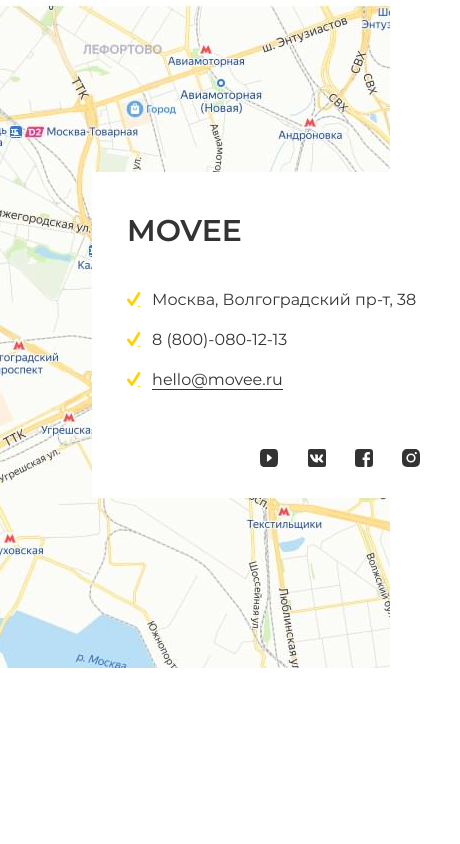
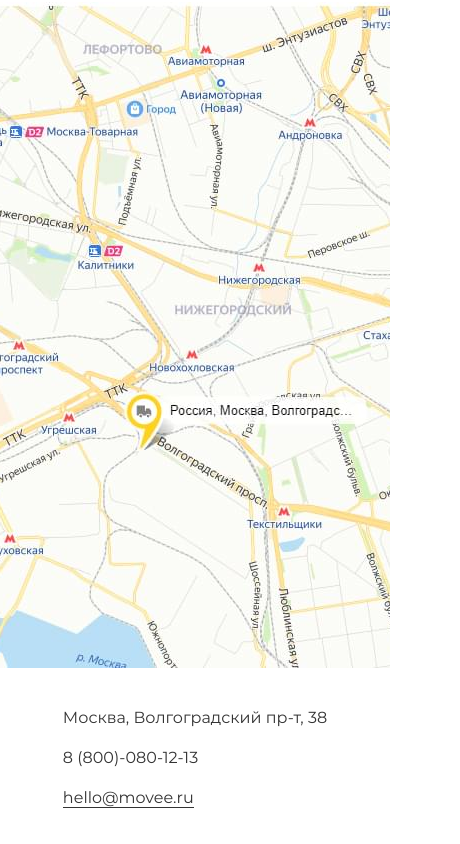
Before and after one commit to Barsoom-coder/MOVEE, a website: page app/index.html in a window 390 px wide. Shown: the part 3581-4425 px from the top of the page, 460 px wide, since content can reach past the window. Before the commit the page ends 4249 px from the top, so only its background shows below. Drawn offline with Linux system fonts and the light colour scheme.

Commit message:
finished the map section

```diff
--- a/app/index.html
+++ b/app/index.html
@@ -620,8 +620,7 @@
 			<section class="map">
 				<div class="container">
 					<div class="map__block" id="map_container">
-						<script id="ymap_lazy" data-skip-moving="true" type="text/javascript" charset="utf-8" async data-src="https://api-maps.yandex.ru/services/constructor/1.0/js/?um=constructor%3A1ceb2aa9d0dd819a707c93ffdaafc3d0a63ac3feb80ba72a73ebc9b352613fb0&amp;width=100%25&amp;height=666&amp;lang=ru_RU&amp;scroll=true">
-						</script>
+						<script id="ymap_lazy"  type="text/javascript" charset="utf-8" async data-src="https://api-maps.yandex.ru/services/constructor/1.0/js/?um=constructor%3A1ceb2aa9d0dd819a707c93ffdaafc3d0a63ac3feb80ba72a73ebc9b352613fb0&amp;width=100%25&amp;height=666&amp;lang=ru_RU&amp;scroll=true"></script>
 					</div>
 
 						<div class="map__contacts contacts-block">
--- a/app/js/app.js
+++ b/app/js/app.js
@@ -103,24 +103,24 @@
 
 // ===================================================================================
 
-// let map_container = document.getElementById('map_container');
-// let options_map = {
-// 		once: true,//once start, thereafter destroy listener
-// 		passive: true,
-// 		capture: true
-// };
-// map_container.addEventListener('click', start_lazy_map, options_map);
-// map_container.addEventListener('mouseover', start_lazy_map, options_map);
-// map_container.addEventListener('touchstart', start_lazy_map, options_map);
-// map_container.addEventListener('touchmove', start_lazy_map, options_map);
+let map_container = document.getElementById('map_container');
+let options_map = {
+		once: true,//once start, thereafter destroy listener
+		passive: true,
+		capture: true
+};
+map_container.addEventListener('click', start_lazy_map, options_map);
+map_container.addEventListener('mouseover', start_lazy_map, options_map);
+map_container.addEventListener('touchstart', start_lazy_map, options_map);
+map_container.addEventListener('touchmove', start_lazy_map, options_map);
 
-// let map_loaded = false;
-// function start_lazy_map() {
-// 		if (!map_loaded) {
-// 				let map_block = document.getElementById('ymap_lazy');
-// 				map_loaded = true;
-// 				map_block.setAttribute('src', map_block.getAttribute('data-src'));
-// 				map_block.removeAttribute('data_src');
-// 				console.log('loaded');
-// 		}
-// }
+let map_loaded = false;
+function start_lazy_map() {
+		if (!map_loaded) {
+				let map_block = document.getElementById('ymap_lazy');
+				map_loaded = true;
+				map_block.setAttribute('src', map_block.getAttribute('data-src'));
+				map_block.removeAttribute('data_src');
+				console.log('loaded');
+		}
+}
--- a/app/sass/_map.sass
+++ b/app/sass/_map.sass
@@ -53,6 +53,104 @@
 				margin: 0
 				text-align: right
 			&__item-social
-				padding-right: 25px
+				margin-right: 25px
+				&:hover
+					.changeColor
+						transition: all 0.3s ease-out
+						fill: $redOrange
 				&:last-child
-					padding-right: 0
+					margin-right: 0
+
+@media screen and ( max-width: 1700px )
+	.map
+		&__contacts
+			left: 20%
+			.contacts-block
+
+@media screen and ( max-width: 1550px )
+	.map
+		&__contacts
+			left: 17%
+			.contacts-block
+
+@media screen and ( max-width: 1385px )
+	.map
+		&__contacts
+			left: 14%
+			.contacts-block
+
+@media screen and ( max-width: 1250px )
+	.map
+		&__contacts
+			left: 11%
+			.contacts-block
+
+@media screen and ( max-width: 1145px )
+	.map
+		&__contacts
+			left: 7%
+			.contacts-block
+
+@media screen and ( max-width: 1050px )
+	.map
+		&__contacts
+			left: 15px
+			.contacts-block
+
+@media screen and ( max-width: 900px )
+	.map
+		&__contacts
+			left: 15px
+			top: 15px
+			transform: translateY(0%)
+			.contacts-block
+
+@media screen and ( max-width: 660px )
+	.map
+		&__contacts
+			display: flex
+			flex-direction: column
+			align-items: center
+			position: static
+			width: 100%
+			height: 100%
+			min-width: 200px
+			min-height: 50px
+			padding-left: 0px
+			padding-top: 20px
+			padding-right: 0px
+			padding-bottom: 20px
+			.contacts-block
+				&__logo
+					display: none
+					padding-bottom: 0px
+				&__list
+				&__item
+					position: relative
+					@include text
+					padding-left: 0px
+					display: block
+					padding-bottom: 19px
+					&::before
+						display: none
+					&:last-child
+						padding-bottom: 0px
+					&:first-child
+						padding-top: 19px
+				&__mail
+					border-bottom: 1px solid $mineShaft
+					&:hover
+						border-bottom: 1px solid $redOrange
+				&__list-social
+					display: none
+					padding: 0
+					margin: 0
+					text-align: right
+				&__item-social
+					margin-right: 25px
+					&:hover
+						.changeColor
+							transition: all 0.3s ease-out
+							fill: $redOrange
+					&:last-child
+						margin-right: 0
--- a/app/sass/_order.sass
+++ b/app/sass/_order.sass
@@ -123,7 +123,7 @@
 					cursor: pointer
 					transform: translate(-50%, -50%)
 					opacity: 0
-					transition: .2s
+					transition: all 0.3s ease-out
 			&__checkbox:checked + .form-order__fake::before
 				opacity: 1
 
```
Also changed, not shown: app/css/app.min.css, app/images/dest/map/map.png, app/images/src/map/map.png, app/js/app.min.js.
